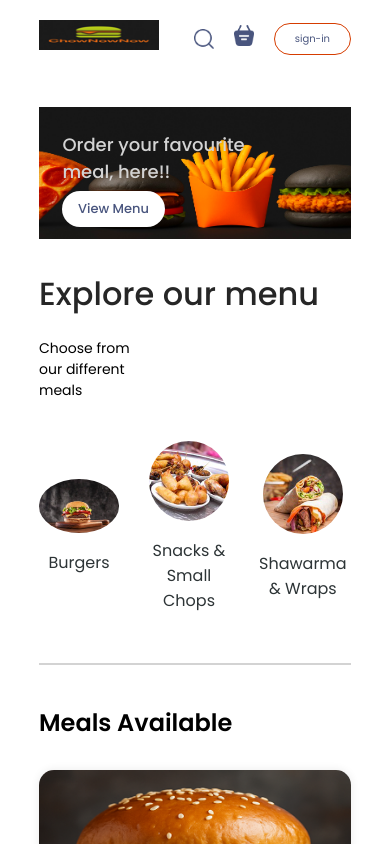
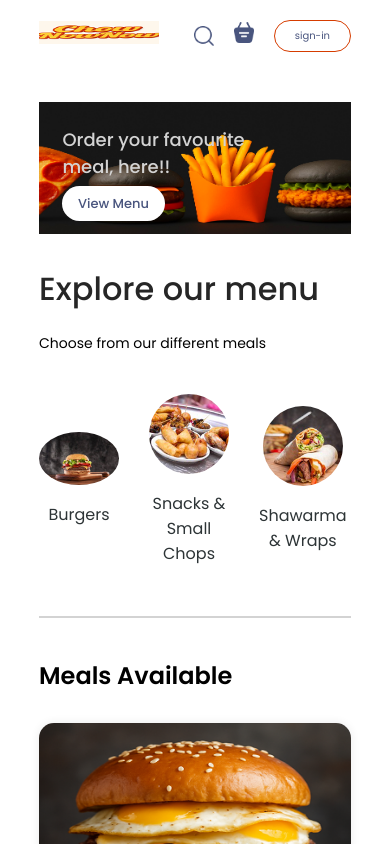
Before and after one commit to Favyabam/ChowNowNow, a React (Vite) app: page / in a window 390 px wide. Shown: the top 844 px of the page. Built offline with nearby package versions, Linux system fonts and the light colour scheme.

Commit message:
update to logo and fix explore menu

```diff
--- a/src/components/ExploreMenu/ExploreMenu.css
+++ b/src/components/ExploreMenu/ExploreMenu.css
@@ -48,7 +48,7 @@
 }
 @media (max-width:1050px) {
     .explore-menu-text{
-        max-width: 100px;
+        max-width: 250px;
         font-size: 14px;
     }
 }
```
Also changed, not shown: src/assets/logo.png.
